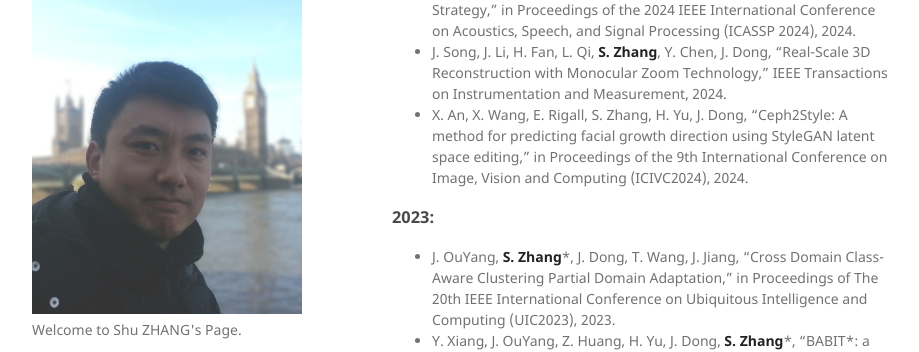
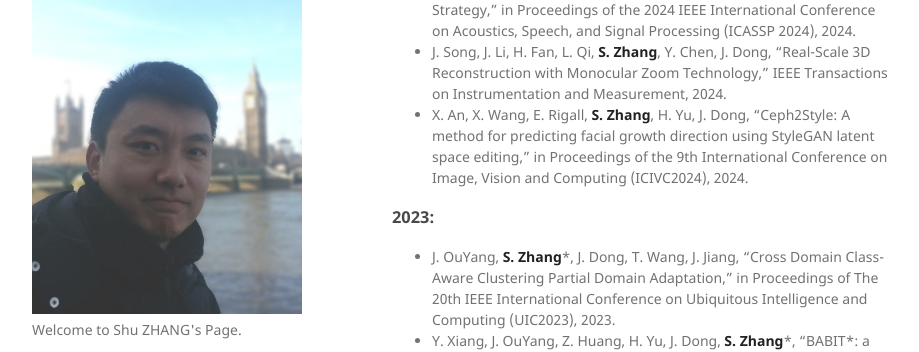
Before and after one commit to jackyspeed/aboutzhangshu, a Jekyll site: the page built from index.md, in a window 1280 px wide and 900 px high, scrolled down 1991 px. Shown: the part 155-507 px from the top of the window, without its empty margins (178-1097 px from the left). Built offline with Jekyll 4.4.1, drawn with Linux system fonts in a browser that asks for light colours; our own code applies the rules of GitHub Pages for plain Markdown files.

```diff
--- a/index.md
+++ b/index.md
@@ -71,7 +71,7 @@ Shu Zhang is currently an Associate Professor and Postgraduate supervisor at Oce
 - X. Wang, E. Rigall, X. An, Z. Li, Q. Cai, **S. Zhang**, J. Dong, "A New Benchmark and Low Computational Cost Localization Method for Cephalometric Analysis," IEEE Transactions on Circuits and Systems for Video Technology, 2024.
 - X. Wang, E. Rigall, X. An, **S. Zhang**, H. Yu, J. Dong, "A Method for X-Ray Image Landmarks Localization using Cyclic Coordinate-Guided Strategy," in Proceedings of the 2024 IEEE International Conference on Acoustics, Speech, and Signal Processing (ICASSP 2024), 2024.
 - J. Song, J. Li, H. Fan, L. Qi, **S. Zhang**, Y. Chen, J. Dong, "Real-Scale 3D Reconstruction with Monocular Zoom Technology," IEEE Transactions on Instrumentation and Measurement, 2024.
-- X. An, X. Wang, E. Rigall, S. Zhang, H. Yu, J. Dong, "Ceph2Style: A method for predicting facial growth direction using StyleGAN latent space editing," in Proceedings of the 9th International Conference on Image, Vision and Computing (ICIVC2024), 2024.
+- X. An, X. Wang, E. Rigall, **S. Zhang**, H. Yu, J. Dong, "Ceph2Style: A method for predicting facial growth direction using StyleGAN latent space editing," in Proceedings of the 9th International Conference on Image, Vision and Computing (ICIVC2024), 2024.
 
 ### 2023:
 
```
